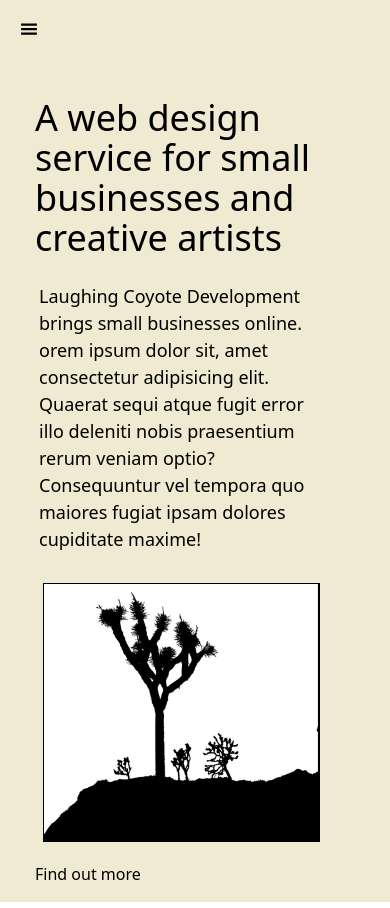
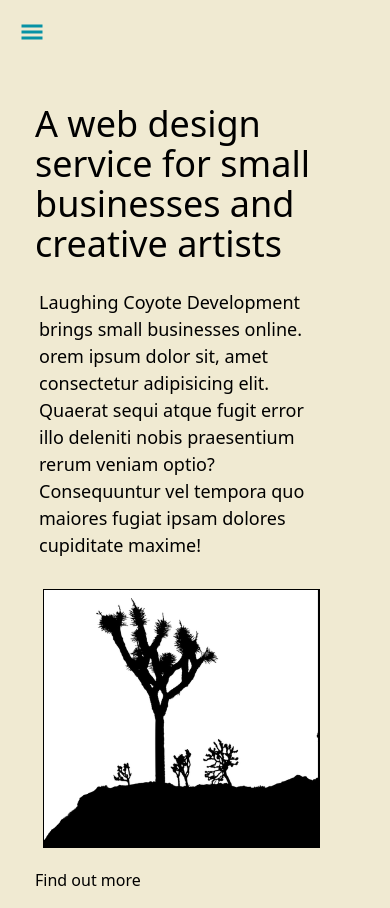
Before and after one commit to elsahv/laughing-coyote, a React (Vite) app: page / in a window 390 px wide. Built offline with nearby package versions, Linux system fonts and the light colour scheme.

Commit message:
adjust hamburger color to munsell

```diff
--- a/src/components/Hamburger.jsx
+++ b/src/components/Hamburger.jsx
@@ -7,7 +7,7 @@ const Hamburger = () => {
   const showSidebar = () => setSidebar(!sidebar);
   return (
     <div className="bg-parchment">
-      <div className="text-lg p-5">
+      <div className="text-2xl p-5 text-munsell">
         <GiHamburgerMenu onClick={showSidebar} />
       </div>
       <div>
```
